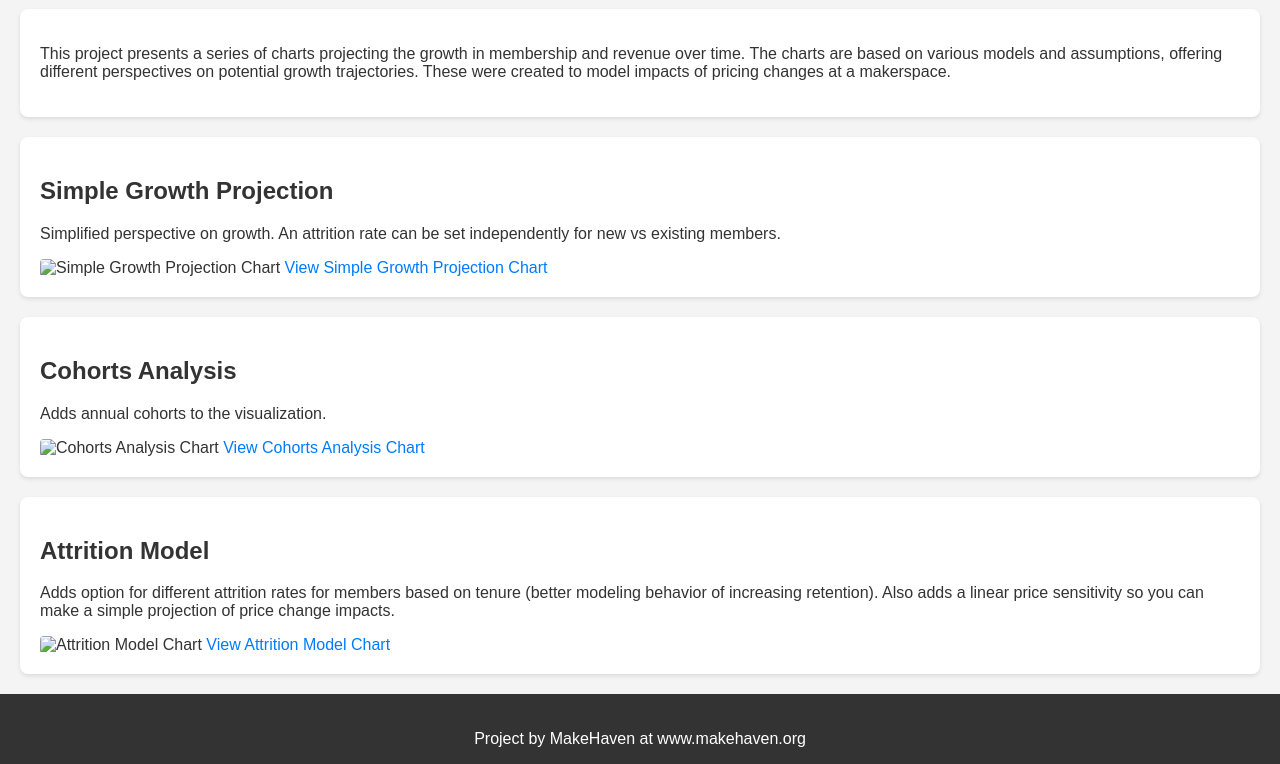
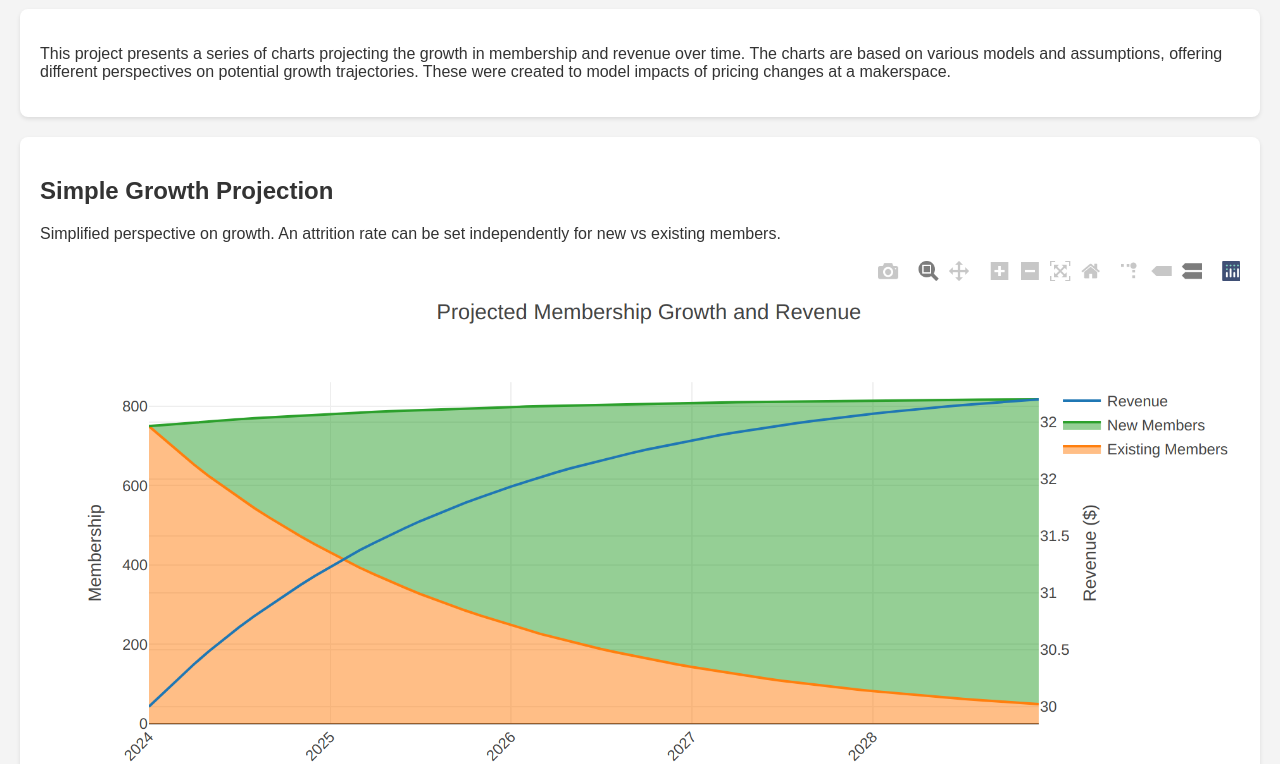
Before and after one commit to makehaven/growth-model-chart, a plain HTML site: page index.html in a window 1280 px wide. Shown: the part 68-832 px from the top of the page. Drawn offline with Linux system fonts and the light colour scheme.

Commit message:
adding images of charts

```diff
--- a/index.html
+++ b/index.html
@@ -67,7 +67,7 @@
         <h2>Simple Growth Projection</h2>
         <p>Simplified perspective on growth. An attrition rate can be set independently for new vs existing members.</p>
         <!-- Placeholder image for Simple Growth Projection -->
-        <img src="/images/simple.jpg" alt="Simple Growth Projection Chart">
+        <img src="images/simple.png" alt="Simple Growth Projection Chart">
         <a href="simple/" target="_blank">View Simple Growth Projection Chart</a>
     </section>
 
@@ -75,7 +75,7 @@
         <h2>Cohorts Analysis</h2>
         <p>Adds annual cohorts to the visualization.</p>
         <!-- Placeholder image for Cohorts Analysis -->
-        <img src="/images/cohorts.jpg" alt="Cohorts Analysis Chart">
+        <img src="images/cohorts.png" alt="Cohorts Analysis Chart">
         <a href="cohorts/" target="_blank">View Cohorts Analysis Chart</a>
     </section>
 
@@ -83,7 +83,7 @@
         <h2>Attrition Model</h2>
         <p>Adds option for different attrition rates for members based on tenure (better modeling behavior of increasing retention). Also adds a linear price sensitivity so you can make a simple projection of price change impacts.</p>
         <!-- Placeholder image for Attrition Model -->
-        <img src="/images/attrition.jpg" alt="Attrition Model Chart">
+        <img src="images/attrition.png" alt="Attrition Model Chart">
         <a href="attrition/" target="_blank">View Attrition Model Chart</a>
     </section>
 
```
Also changed, not shown: images/attrition.png (added), images/cohorts.png (added), images/simple.png (added).
